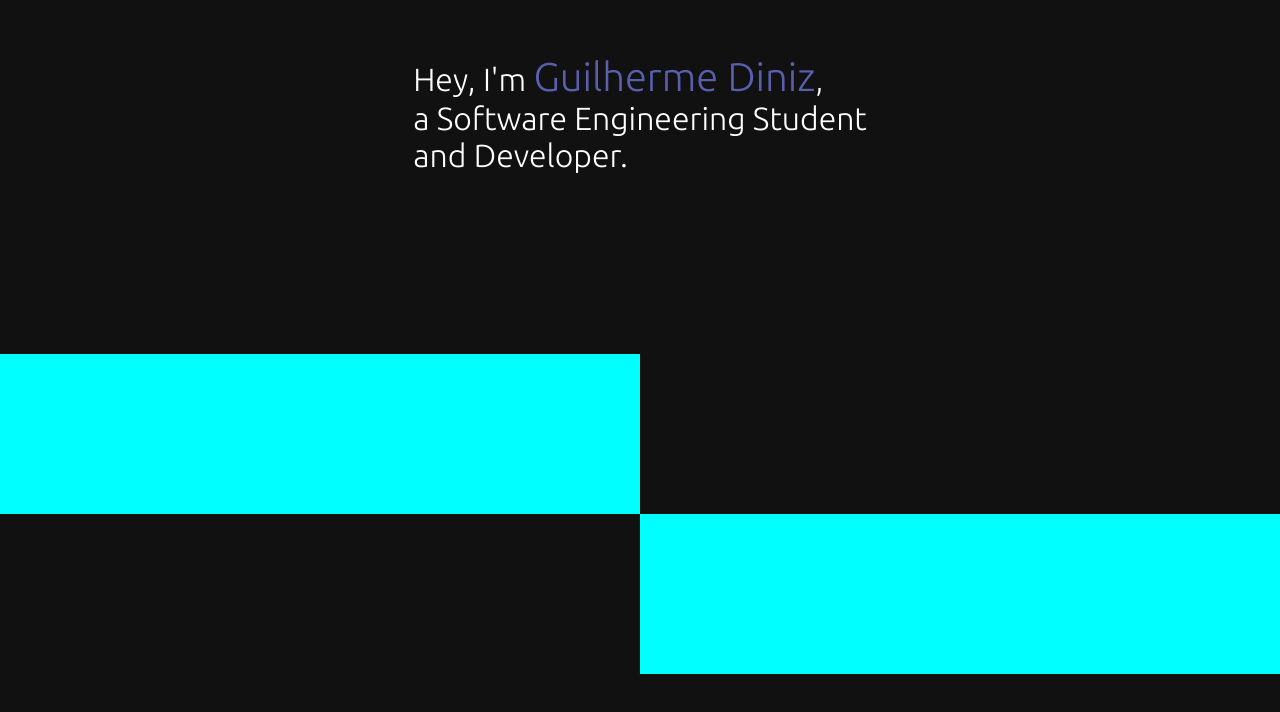
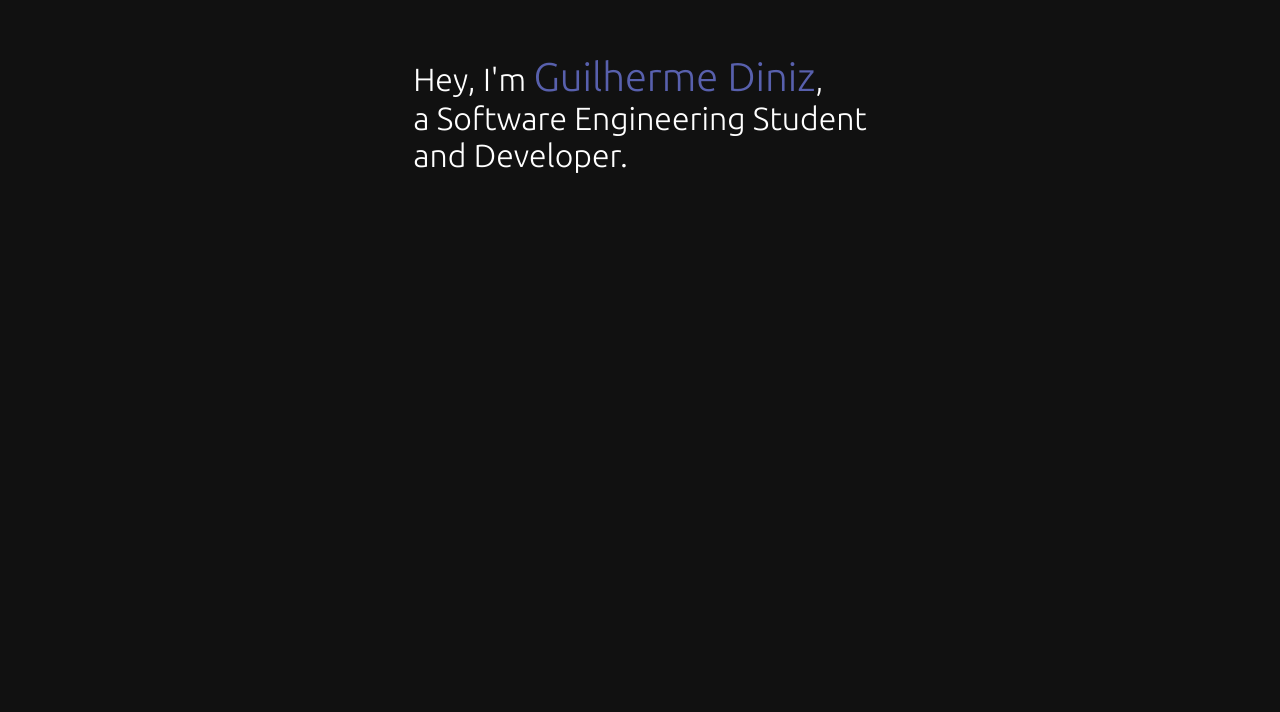
Before and after one commit to Guicbdiniz/Guicbdiniz.github.io, a plain HTML site: page index.html in a window 1280 px wide. Shown: the part 126-838 px from the top of the page. After the commit the page ends 800 px from the top, so only its background shows below. Drawn offline with Linux system fonts and the light colour scheme.

Commit message:
feat: remove 'timeline'

```diff
--- a/index.html
+++ b/index.html
@@ -15,9 +15,5 @@
         and Developer.
       </p>
     </header>
-    <div class="timeline">
-      <div class="entry left"></div>
-      <div class="entry right"></div>
-    </div>
   </body>
 </html>
```
